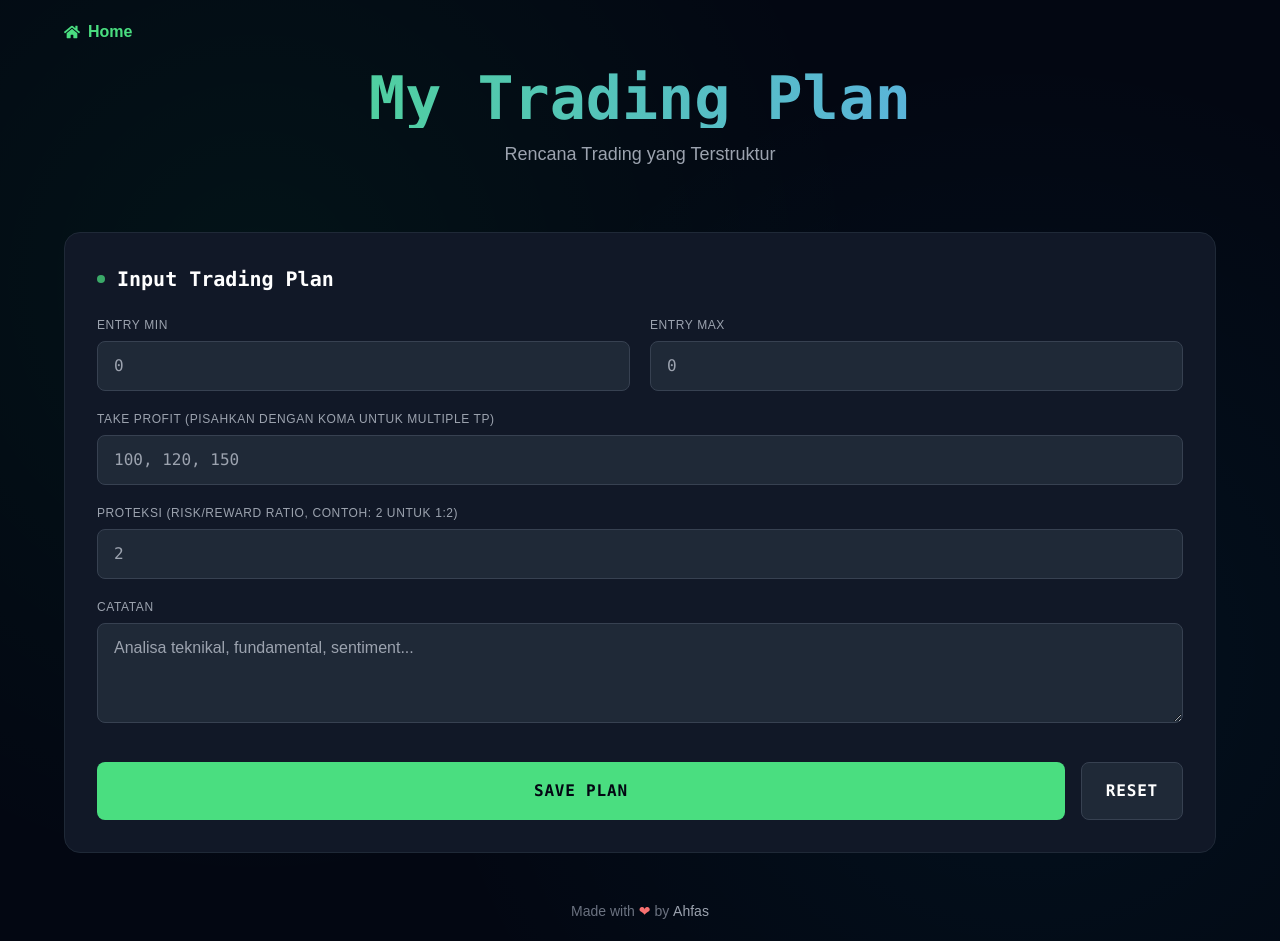
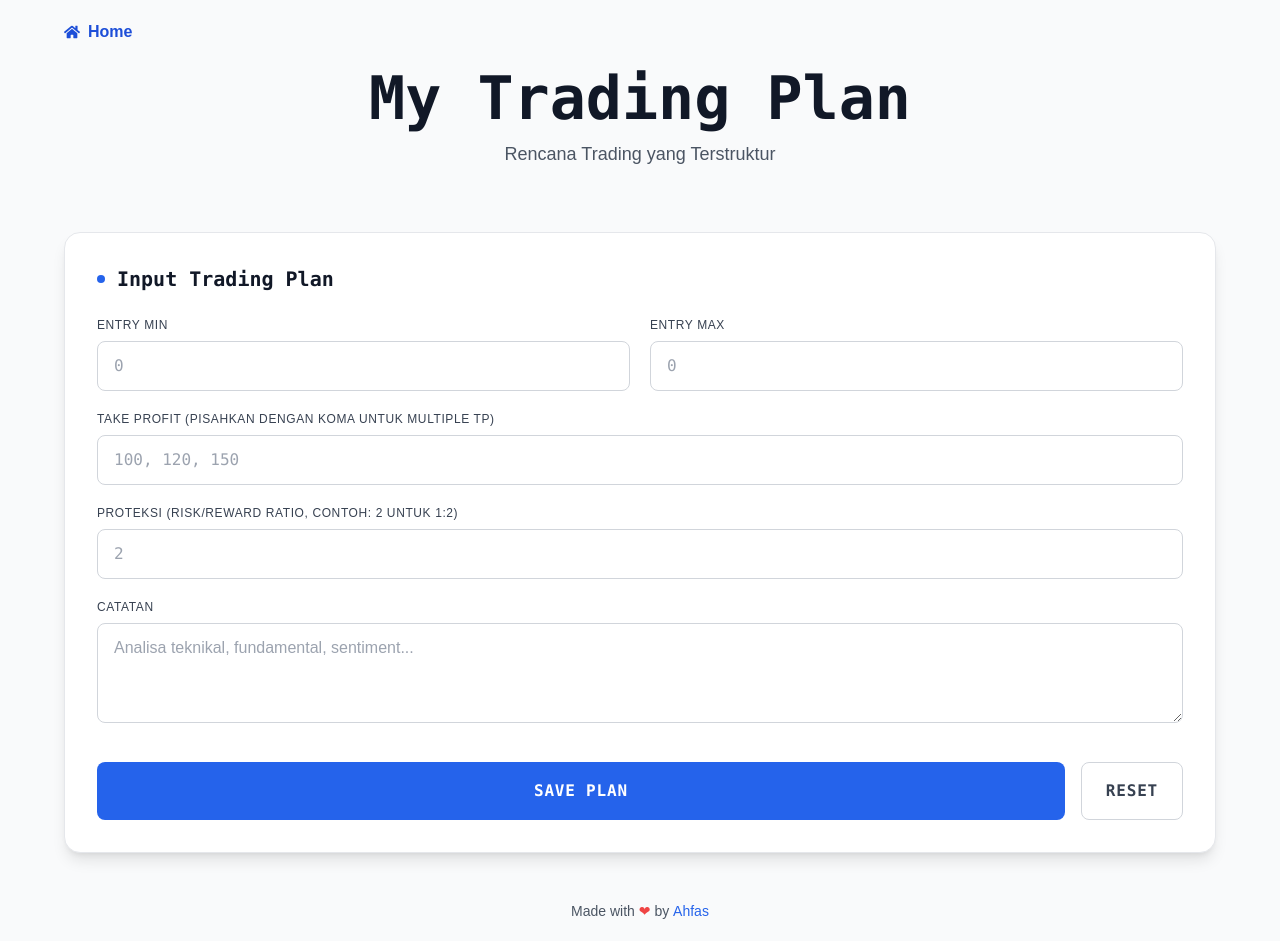
Before and after one commit to ahfasxp/ahfasxp, a Next.js app: page /tools/trading-plan in a window 1280 px wide. Built offline with nearby package versions, Linux system fonts and the light colour scheme.

Commit message:
Unify all tools to light modern theme matching homepage

```diff
--- a/app/tools/stock-targets/page.tsx
+++ b/app/tools/stock-targets/page.tsx
@@ -283,7 +283,7 @@ Formula: adimollogy & buruhIHSG | Dev: Ahfas`;
   };
 
   return (
-    <div className="min-h-screen bg-gradient-to-br from-blue-50 to-indigo-100 p-4 md:p-8">
+    <div className="min-h-screen bg-gray-50 p-4 md:p-8">
       <div className="max-w-5xl mx-auto">
         <Link
           href="/"
@@ -299,7 +299,7 @@ Formula: adimollogy & buruhIHSG | Dev: Ahfas`;
           </h1>
         </div>
 
-        <div className="bg-white rounded-2xl shadow-xl p-6 md:p-8 mb-6">
+        <div className="bg-white rounded-2xl shadow-lg border border-gray-200 p-6 md:p-8 mb-6">
           <div className="grid grid-cols-1 md:grid-cols-3 gap-4 mb-4">
             <div>
               <label className="block text-sm font-medium text-gray-700 mb-1">
@@ -465,7 +465,7 @@ Formula: adimollogy & buruhIHSG | Dev: Ahfas`;
         </div>
 
         {history.length > 0 && (
-          <div className="bg-white rounded-2xl shadow-xl p-6 md:p-8">
+          <div className="bg-white rounded-2xl shadow-lg border border-gray-200 p-6 md:p-8">
             <div className="flex justify-between items-center mb-4 gap-3 flex-wrap">
               <h2 className="text-2xl font-bold text-gray-800">Hasil Perhitungan</h2>
               <button
--- a/app/tools/trading-plan/page.tsx
+++ b/app/tools/trading-plan/page.tsx
@@ -181,61 +181,61 @@ export default function TradingPlan() {
     }
 
     return (
-      <div key={plan.id} className="bg-gray-800 rounded-lg p-5 mb-4 border border-gray-700 hover:border-blue-500 transition-all">
+      <div key={plan.id} className="bg-white rounded-lg p-5 mb-4 border border-gray-200 hover:border-blue-500 hover:shadow-md transition-all">
         <div className="flex justify-between items-center mb-4">
-          <div className="text-gray-400 text-sm font-mono">
+          <div className="text-gray-600 text-sm font-mono">
             📅 {plan.date}
-            {hitMessage && <span className="text-green-400 ml-3 font-semibold">{hitMessage}</span>}
+            {hitMessage && <span className="text-green-600 ml-3 font-semibold">{hitMessage}</span>}
           </div>
           <div className="flex gap-2">
             {!isArchived && (
               <button
                 onClick={() => hitPlan(plan.id, 'manual')}
-                className="px-3 py-1 bg-gray-700 hover:bg-gray-600 text-white text-xs rounded transition-colors"
+                className="px-3 py-1 bg-gray-100 hover:bg-gray-200 text-gray-700 text-xs rounded transition-colors"
               >
                 Archive
               </button>
             )}
             <button
               onClick={() => deletePlan(plan.id)}
-              className="px-3 py-1 bg-red-900 hover:bg-red-800 text-white text-xs rounded transition-colors"
+              className="px-3 py-1 bg-red-600 hover:bg-red-700 text-white text-xs rounded transition-colors"
             >
               Delete
             </button>
           </div>
         </div>
 
-        <div className="bg-gray-900 rounded-lg p-5 border-l-4 border-green-400">
+        <div className="bg-gray-50 rounded-lg p-5 border border-gray-200">
           <div className="mb-5">
-            <h3 className="text-green-400 font-mono text-lg mb-3 flex items-center gap-2">
-              <span className="text-blue-400">▸</span>Entry Buy Zone
+            <h3 className="text-blue-600 font-mono text-lg mb-3 flex items-center gap-2">
+              <span className="text-gray-600">▸</span>Entry Buy Zone
             </h3>
-            <div className="text-white font-mono text-xl mb-1">
+            <div className="text-gray-900 font-mono text-xl mb-1">
               {formatCurrency(plan.entryMin)} - {formatCurrency(plan.entryMax)}
             </div>
-            <div className="text-gray-400 text-sm">
+            <div className="text-gray-600 text-sm">
               Harga Entry Ideal: {formatCurrency(avgEntry)}
             </div>
           </div>
 
           <div className="mb-5">
-            <h3 className="text-green-400 font-mono text-lg mb-3 flex items-center gap-2">
-              <span className="text-blue-400">▸</span>Take Profit Targets
+            <h3 className="text-blue-600 font-mono text-lg mb-3 flex items-center gap-2">
+              <span className="text-gray-600">▸</span>Take Profit Targets
             </h3>
             <div className="space-y-2">
               {tpList.map((tp, index) => {
                 const percentage = calculatePercentage(avgEntry, tp);
                 return (
-                  <div key={index} className="bg-gray-800 p-3 rounded border border-gray-700 flex justify-between items-center">
+                  <div key={index} className="bg-white p-3 rounded border border-gray-200 flex justify-between items-center">
                     <div className="flex items-center gap-3">
-                      <span className="text-green-400 text-xl">●</span>
-                      <span className="font-mono text-white">TP{index + 1}: {formatCurrency(tp)}</span>
-                      <span className="text-green-400 font-semibold text-sm">+{percentage}%</span>
+                      <span className="text-green-600 text-xl">●</span>
+                      <span className="font-mono text-gray-900">TP{index + 1}: {formatCurrency(tp)}</span>
+                      <span className="text-green-600 font-semibold text-sm">+{percentage}%</span>
                     </div>
                     {!isArchived && (
                       <button
                         onClick={() => hitPlan(plan.id, `tp${index + 1}`)}
-                        className="px-3 py-1 bg-green-900 hover:bg-green-800 text-white text-xs rounded transition-colors"
+                        className="px-3 py-1 bg-green-600 hover:bg-green-700 text-white text-xs rounded transition-colors"
                       >
                         Hit
                       </button>
@@ -245,7 +245,7 @@ export default function TradingPlan() {
               })}
             </div>
             {tpList.length > 1 && (
-              <div className="text-gray-400 text-sm mt-2">
+              <div className="text-gray-600 text-sm mt-2">
                 Average Take Profit: {formatCurrency(avgTP)} (+{calculatePercentage(avgEntry, avgTP)}%)
               </div>
             )}
@@ -253,15 +253,15 @@ export default function TradingPlan() {
 
           {plan.protection && stopLoss !== null && (
             <div className="mb-5">
-              <h3 className="text-green-400 font-mono text-lg mb-3 flex items-center gap-2">
-                <span className="text-blue-400">▸</span>Proteksi
+              <h3 className="text-blue-600 font-mono text-lg mb-3 flex items-center gap-2">
+                <span className="text-gray-600">▸</span>Proteksi
               </h3>
               <div className="flex justify-between items-center">
                 <div>
-                  <div className="text-red-400 font-mono text-xl mb-1">
+                  <div className="text-red-600 font-mono text-xl mb-1">
                     {formatCurrency(stopLoss)} <span className="text-sm">({calculatePercentage(avgEntry, stopLoss)}%)</span>
                   </div>
-                  <div className="text-gray-400 text-sm">
+                  <div className="text-gray-600 text-sm">
                     Risk/Reward Ratio: 1:{plan.protection} | Risk per unit: {formatCurrency(riskPerUnit)}
                   </div>
                   <div className="text-gray-500 text-xs mt-2 italic">
@@ -274,7 +274,7 @@ export default function TradingPlan() {
                 {!isArchived && (
                   <button
                     onClick={() => hitPlan(plan.id, 'sl')}
-                    className="px-3 py-1 bg-red-900 hover:bg-red-800 text-white text-xs rounded transition-colors"
+                    className="px-3 py-1 bg-red-600 hover:bg-red-700 text-white text-xs rounded transition-colors"
                   >
                     Hit
                   </button>
@@ -285,10 +285,10 @@ export default function TradingPlan() {
 
           {plan.notes && (
             <div>
-              <h3 className="text-green-400 font-mono text-lg mb-3 flex items-center gap-2">
-                <span className="text-blue-400">▸</span>Catatan
+              <h3 className="text-blue-600 font-mono text-lg mb-3 flex items-center gap-2">
+                <span className="text-gray-600">▸</span>Catatan
               </h3>
-              <div className="text-gray-400 text-sm whitespace-pre-wrap leading-relaxed">
+              <div className="text-gray-700 text-sm whitespace-pre-wrap leading-relaxed">
                 {plan.notes}
               </div>
             </div>
@@ -299,93 +299,91 @@ export default function TradingPlan() {
   };
 
   return (
-    <div className="min-h-screen bg-gray-950 text-white p-5" style={{
-      backgroundImage: 'radial-gradient(circle at 20% 30%, rgba(0, 255, 136, 0.05) 0%, transparent 50%), radial-gradient(circle at 80% 70%, rgba(0, 212, 255, 0.05) 0%, transparent 50%)'
-    }}>
+    <div className="min-h-screen bg-gray-50 p-5">
       <div className="max-w-6xl mx-auto">
         <Link
           href="/"
-          className="inline-flex items-center gap-2 text-green-400 hover:text-green-300 font-semibold mb-6 transition-colors"
+          className="inline-flex items-center gap-2 text-blue-700 hover:text-blue-900 font-semibold mb-6 transition-colors"
         >
           <FaHome />
           <span>Home</span>
         </Link>
 
         <div className="text-center mb-16">
-          <h1 className="text-5xl md:text-6xl font-bold font-mono mb-3 bg-gradient-to-r from-green-400 to-blue-400 bg-clip-text text-transparent">
+          <h1 className="text-5xl md:text-6xl font-bold font-mono mb-3 text-gray-900">
             My Trading Plan
           </h1>
-          <p className="text-gray-400 text-lg">Rencana Trading yang Terstruktur</p>
+          <p className="text-gray-600 text-lg">Rencana Trading yang Terstruktur</p>
         </div>
 
         <div className="grid gap-8 mb-8">
-          <div className="bg-gray-900 border border-gray-800 rounded-2xl p-8">
-            <h2 className="text-xl font-mono font-semibold mb-6 flex items-center gap-3">
-              <span className="w-2 h-2 bg-green-400 rounded-full animate-pulse"></span>
+          <div className="bg-white border border-gray-200 rounded-2xl shadow-lg p-8">
+            <h2 className="text-xl font-mono font-semibold mb-6 flex items-center gap-3 text-gray-900">
+              <span className="w-2 h-2 bg-blue-600 rounded-full"></span>
               Input Trading Plan
             </h2>
 
             <div className="grid md:grid-cols-2 gap-5 mb-5">
               <div>
-                <label className="block text-gray-400 text-xs uppercase tracking-wider mb-2 font-medium">
+                <label className="block text-gray-700 text-xs uppercase tracking-wider mb-2 font-medium">
                   Entry Min
                 </label>
                 <input
                   type="number"
                   value={entryMin}
                   onChange={(e) => setEntryMin(e.target.value)}
-                  className="w-full px-4 py-3 bg-gray-800 border border-gray-700 rounded-lg text-white font-mono focus:outline-none focus:border-green-400 focus:ring-2 focus:ring-green-400/30 transition-all"
+                  className="w-full px-4 py-3 bg-white border border-gray-300 rounded-lg text-gray-900 font-mono focus:outline-none focus:border-blue-500 focus:ring-2 focus:ring-blue-500/30 transition-all"
                   placeholder="0"
                 />
               </div>
               <div>
-                <label className="block text-gray-400 text-xs uppercase tracking-wider mb-2 font-medium">
+                <label className="block text-gray-700 text-xs uppercase tracking-wider mb-2 font-medium">
                   Entry Max
                 </label>
                 <input
                   type="number"
                   value={entryMax}
                   onChange={(e) => setEntryMax(e.target.value)}
-                  className="w-full px-4 py-3 bg-gray-800 border border-gray-700 rounded-lg text-white font-mono focus:outline-none focus:border-green-400 focus:ring-2 focus:ring-green-400/30 transition-all"
+                  className="w-full px-4 py-3 bg-white border border-gray-300 rounded-lg text-gray-900 font-mono focus:outline-none focus:border-blue-500 focus:ring-2 focus:ring-blue-500/30 transition-all"
                   placeholder="0"
                 />
               </div>
             </div>
 
             <div className="mb-5">
-              <label className="block text-gray-400 text-xs uppercase tracking-wider mb-2 font-medium">
+              <label className="block text-gray-700 text-xs uppercase tracking-wider mb-2 font-medium">
                 Take Profit (pisahkan dengan koma untuk multiple TP)
               </label>
               <input
                 type="text"
                 value={takeProfit}
                 onChange={(e) => setTakeProfit(e.target.value)}
-                className="w-full px-4 py-3 bg-gray-800 border border-gray-700 rounded-lg text-white font-mono focus:outline-none focus:border-green-400 focus:ring-2 focus:ring-green-400/30 transition-all"
+                className="w-full px-4 py-3 bg-white border border-gray-300 rounded-lg text-gray-900 font-mono focus:outline-none focus:border-blue-500 focus:ring-2 focus:ring-blue-500/30 transition-all"
                 placeholder="100, 120, 150"
               />
             </div>
 
             <div className="mb-5">
-              <label className="block text-gray-400 text-xs uppercase tracking-wider mb-2 font-medium">
+              <label className="block text-gray-700 text-xs uppercase tracking-wider mb-2 font-medium">
                 Proteksi (Risk/Reward Ratio, contoh: 2 untuk 1:2)
               </label>
               <input
                 type="number"
                 value={protection}
                 onChange={(e) => setProtection(e.target.value)}
-                className="w-full px-4 py-3 bg-gray-800 border border-gray-700 rounded-lg text-white font-mono focus:outline-none focus:border-green-400 focus:ring-2 focus:ring-green-400/30 transition-all"
+                className="w-full px-4 py-3 bg-white border border-gray-300 rounded-lg text-gray-900 font-mono focus:outline-none focus:border-blue-500 focus:ring-2 focus:ring-blue-500/30 transition-all"
                 placeholder="2"
               />
             </div>
 
             <div className="mb-8">
-              <label className="block text-gray-400 text-xs uppercase tracking-wider mb-2 font-medium">
+              <label className="block text-gray-700 text-xs uppercase tracking-wider mb-2 font-medium">
                 Catatan
               </label>
               <textarea
                 value={notes}
                 onChange={(e) => setNotes(e.target.value)}
-                className="w-full px-4 py-3 bg-gray-800 border border-gray-700 rounded-lg text-white resize-y min-h-[100px] focus:outline-none focus:border-green-400 focus:ring-2 focus:ring-green-400/30 transition-all"
+                className="w-full px-4 py-3 bg-white border border-gray-300 rounded-lg text-gray-900 resize-y min-h-[100px] focus:outline-none focus:border-blue-500 focus:ring-2 focus:ring-blue-500/30 transition-all"
                 placeholder="Analisa teknikal, fundamental, sentiment..."
               />
             </div>
@@ -393,13 +391,13 @@ export default function TradingPlan() {
             <div className="flex gap-4">
               <button
                 onClick={savePlanToHistory}
-                className="flex-1 px-6 py-4 bg-green-400 hover:bg-green-500 text-gray-950 font-mono font-bold rounded-lg uppercase tracking-wider transition-all hover:shadow-lg hover:shadow-green-400/30 hover:-translate-y-0.5"
+                className="flex-1 px-6 py-4 bg-blue-600 hover:bg-blue-700 text-white font-mono font-bold rounded-lg uppercase tracking-wider transition-all hover:shadow-lg hover:-translate-y-0.5"
               >
                 Save Plan
               </button>
               <button
                 onClick={resetForm}
-                className="px-6 py-4 bg-gray-800 hover:bg-gray-700 text-white border border-gray-700 hover:border-blue-400 hover:text-blue-400 font-mono font-semibold rounded-lg uppercase tracking-wider transition-all"
+                className="px-6 py-4 bg-white hover:bg-gray-50 text-gray-700 border border-gray-300 hover:border-blue-500 hover:text-blue-600 font-mono font-semibold rounded-lg uppercase tracking-wider transition-all"
               >
                 Reset
               </button>
@@ -408,15 +406,15 @@ export default function TradingPlan() {
         </div>
 
         {history.length > 0 && (
-          <div className="bg-gray-900 border border-gray-800 rounded-2xl p-8">
+          <div className="bg-white border border-gray-200 rounded-2xl shadow-lg p-8">
             <div className="flex justify-between items-center mb-6">
-              <h2 className="text-xl font-mono font-semibold flex items-center gap-3">
-                <span className="w-2 h-2 bg-green-400 rounded-full animate-pulse"></span>
+              <h2 className="text-xl font-mono font-semibold flex items-center gap-3 text-gray-900">
+                <span className="w-2 h-2 bg-blue-600 rounded-full"></span>
                 History
               </h2>
               <button
                 onClick={deleteAll}
-                className="px-4 py-2 bg-red-900 hover:bg-red-800 text-white text-sm rounded-lg transition-colors"
+                className="px-4 py-2 bg-red-600 hover:bg-red-700 text-white text-sm rounded-lg transition-colors"
               >
                 Hapus semua
               </button>
@@ -427,8 +425,8 @@ export default function TradingPlan() {
                 onClick={() => setActiveTab('active')}
                 className={`flex-1 px-4 py-2 rounded-lg font-mono font-semibold transition-all ${
                   activeTab === 'active'
-                    ? 'bg-green-400 text-gray-950'
-                    : 'bg-gray-800 text-gray-400 hover:bg-gray-700'
+                    ? 'bg-blue-600 text-white'
+                    : 'bg-gray-100 text-gray-700 hover:bg-gray-200'
                 }`}
               >
                 Active ({activePlans.length})
@@ -437,8 +435,8 @@ export default function TradingPlan() {
                 onClick={() => setActiveTab('archive')}
                 className={`flex-1 px-4 py-2 rounded-lg font-mono font-semibold transition-all ${
                   activeTab === 'archive'
-                    ? 'bg-green-400 text-gray-950'
-                    : 'bg-gray-800 text-gray-400 hover:bg-gray-700'
+                    ? 'bg-blue-600 text-white'
+                    : 'bg-gray-100 text-gray-700 hover:bg-gray-200'
                 }`}
               >
                 Archive ({archivedPlans.length})
@@ -467,14 +465,14 @@ export default function TradingPlan() {
           </div>
         )}
 
-        <footer className="mt-12 text-center text-sm text-gray-500">
+        <footer className="mt-12 text-center text-sm text-gray-600">
           <p>
-            Made with <span className="text-red-400">❤</span> by{' '}
+            Made with <span className="text-red-500">❤</span> by{' '}
             <a
               href="https://x.com/ahfasxp"
               target="_blank"
               rel="noopener noreferrer"
-              className="font-medium text-gray-400 hover:text-green-400 transition-colors"
+              className="font-medium text-blue-600 hover:text-blue-700 transition-colors"
             >
               Ahfas
             </a>
```
Also changed, not shown: app/tools/saving-challenge/page.tsx (+6 -6 lines).
